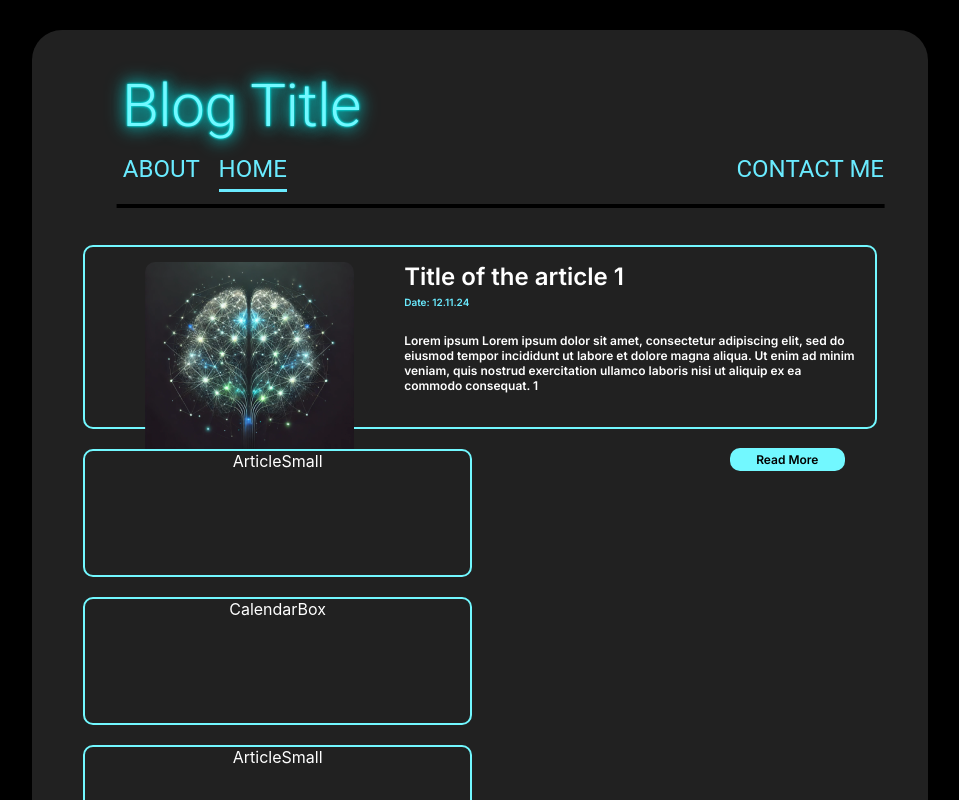
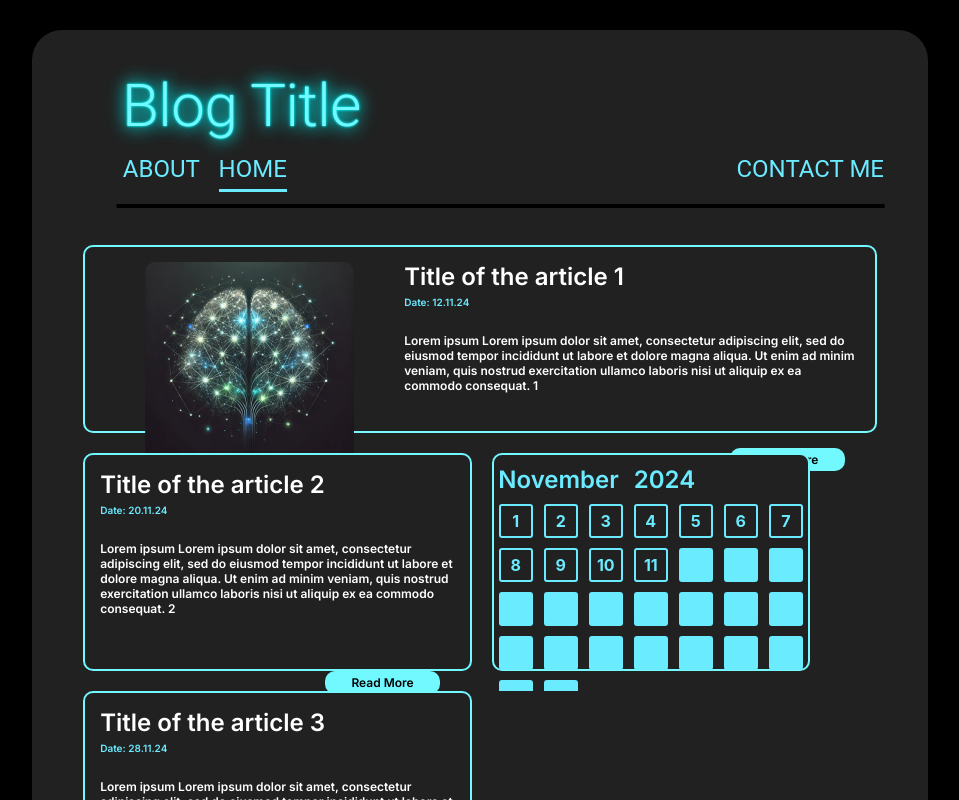
Before and after one commit to Nickolas7711/react-blog, a React (Create React App) app in the folder front-blog/: page / in a window 1280 px wide. Shown: the top 800 px of the page, without its empty margins (160-1119 px from the left). Built offline with nearby package versions, Linux system fonts and the light colour scheme.

Commit message:
working on Calendar

```diff
--- a/front-blog/src/App.jsx
+++ b/front-blog/src/App.jsx
@@ -1,6 +1,6 @@
 import React from 'react';
 import Header from './component/Header/Header';
-import { FooterGrid, HeaderGrid, Item, MainGrid, MainWrapp } from './styled.js';
+import { FooterGrid, HeaderGrid, MainGrid, MainWrapp } from './styled.js';
 import CardArticle from './component/Card/CardArticle.jsx';
 import Footer from './component/Footer/Footer.jsx';
 
@@ -8,19 +8,19 @@ function App() {
   return (
     <MainWrapp container >
     <HeaderGrid size={12}>
-      <Item>
+
         <Header />
-      </Item>
+
     </HeaderGrid>
     <MainGrid size={12}>
-      <Item>
+
       <CardArticle />
-      </Item>
+
     </MainGrid>
     <FooterGrid size={12}>
-      <Item>
+
         <Footer />
-      </Item>
+
     </FooterGrid>
   </MainWrapp>
 
--- /dev/null
+++ b/front-blog/src/component/Calendar/CalendarWidget.jsx
@@ -0,0 +1,50 @@
+import React, { useEffect, useState } from 'react';
+import { BoxDaysGrid, BoxMonthYear, CalendarWidgetBox, NumberDay, TitleMonth, TitleYear } from './ModuleCalendarStyles';
+
+const CalendarWidget = () => {
+
+  const [currentDate] = useState(new Date());
+  const [days, setDays] = useState([]);
+
+  useEffect(() => {
+    const year = currentDate.getFullYear();
+    const month = currentDate.getMonth();
+
+    const daysInMonth = new Date(year, month + 1, 0).getDate();
+
+    const daysArray = Array.from({length: daysInMonth}, (_, i) => {
+      const date = new Date(year, month, i + 1);
+      return {
+        date,
+        isPast: date < new Date(),
+        isToday: date.toDateString() === new Date().toDateString(),
+      }
+    });
+    setDays(daysArray);
+  },[currentDate]);
+
+  const monthNames = [
+    "January", "February", "March", "April", "May", "June", "July", "August", "September", "October", "November", "December"
+  ];
+
+  return (
+    <CalendarWidgetBox>
+      <BoxMonthYear>
+        <TitleMonth>{monthNames[currentDate.getMonth()]}</TitleMonth>
+        <TitleYear>{currentDate.getFullYear()}</TitleYear>
+      </BoxMonthYear>
+      <BoxDaysGrid>
+  {days.map((day, index) => (
+    <NumberDay
+      key={index}
+      status={day.isPast || day.isToday ? 'open' : 'closed'}
+    >
+      {day.isPast || day.isToday ? day.date.getDate() : ""}
+    </NumberDay>
+  ))}
+</BoxDaysGrid>
+    </CalendarWidgetBox>
+  )
+}
+
+export default CalendarWidget;
--- /dev/null
+++ b/front-blog/src/component/Calendar/ModuleCalendarStyles.js
@@ -0,0 +1,69 @@
+import { styled } from '@mui/material/styles';
+
+export const CalendarWidgetBox = styled('div')(() => ({
+  display: 'flex',
+  flexDirection: 'column',
+  justifyContent: 'flex-start',
+  padding: '10px',
+  width: 'auto',
+  height: '243px',
+  gap: '10px',
+}));
+
+export const BoxMonthYear = styled('div')(() => ({
+  display: 'flex',
+  flexDirection: 'row',
+  justifyContent: 'flex-start',
+  width: '305px',
+  gap: '15px',
+
+
+}));
+
+export const TitleMonth = styled('div')(() => ({
+  display: 'flex',
+  flexDirection: 'row',
+  justifyContent: 'flex-start',
+  fontFamily: 'Inter',
+  fontWeight: '600',
+  fontSize: '24px',
+  color: '#6AEBFF',
+
+}));
+
+export const TitleYear = styled('div')(() => ({
+  display: 'flex',
+  flexDirection: 'row',
+  justifyContent: 'flex-start',
+  fontFamily: 'Inter',
+  fontWeight: '600',
+  fontSize: '24px',
+  color: '#6AEBFF',
+
+}));
+
+export const BoxDaysGrid = styled('div')(() => ({
+  display: 'grid',
+  gridTemplateColumns: 'repeat(7, 35px)',
+  justifyItems: 'center',
+  gap: '10px',
+
+}));
+
+export const NumberDay = styled('div')(({ status }) => ({
+  width: '30px',
+  height: '30px',
+  display: 'flex',
+  alignItems: 'center',
+  justifyContent: 'center',
+  borderRadius: '3px',
+  cursor: 'pointer',
+  color: '#6AEBFF',
+  backgroundColor: status === 'open' ? '' : '#6AEBFF', // Цвет фона
+  border: status === 'open' ? '2px solid #6AEBFF' : '2px solid #6AEBFF', // Граница
+  fontWeight: status === 'open' ? 'bold' : 'normal', // Жирный текст
+  transition: 'background-color 0.3s, border 0.3s', // Анимация изменений
+  '&:hover': {
+    backgroundColor: status === 'open' ? '#66BB6A' : '#6AEBFF', // Изменение цвета при наведении
+  },
+}));
--- a/front-blog/src/component/Card/CardArticle.jsx
+++ b/front-blog/src/component/Card/CardArticle.jsx
@@ -1,36 +1,40 @@
 import cardData from '../CardData.json';
-// import CardItem from "./CardItem";
 
 import CadrItemArticleLarge from "./CardItemArticleLarge";
-import { ArticleLarge, ArticleSmall, ArticleSmollBox, ArticleWrapp, CalendarBox, Item } from "./ModuleCardArticleStyles";
+import CadrItemArticleSmall from './CardItemArticleSmall';
+import CalendarWidget from '../Calendar/CalendarWidget'
+import {
+  ArticleLarge,
+  ArticleSmall,
+  ArticleSmollBox,
+  ArticleWrapp,
+  CalendarBox,
+} from "./ModuleCardArticleStyles";
 
 
 
 export default function CardArticle() {
 
   return (
-    // <div style={{display: 'flex', flexDirection: 'row',flexWrap:'wrap', justifyContent: 'space-between', gap: '10px', height:'auto'}}>
-    //   {cardData.map((card) => (
+     //   {cardData.map((card) => (
     //     <CardItem key={card.id} card={card} />
     //   ))}
-    // </div>
-    <ArticleWrapp container>
+
+    <ArticleWrapp container spacing={2}>
   <ArticleLarge size={12}>
     <CadrItemArticleLarge card={cardData[0]}/>
   </ArticleLarge>
   <ArticleSmall size={6}>
-    <Item>ArticleSmall</Item>
+    <CadrItemArticleSmall card={cardData[1]} />
   </ArticleSmall>
   <CalendarBox size={6}>
-    <Item>CalendarBox</Item>
+    <CalendarWidget />
   </CalendarBox>
   <ArticleSmollBox size={12}>
      <ArticleSmall size={6}>
-    <Item>ArticleSmall</Item>
+     <CadrItemArticleSmall card={cardData[2]} />
   </ArticleSmall>
   </ArticleSmollBox>
 </ArticleWrapp>
-
   );
-
 }
--- a/front-blog/src/component/Card/CardItemArticleSmall.jsx
+++ b/front-blog/src/component/Card/CardItemArticleSmall.jsx
@@ -0,0 +1,21 @@
+import React from 'react';
+import { BoxBtnArticleSmall, ButtonArticleSmall, CardInnerTextSmall, CardItemSmall, DateArticleSmall, DescriptionsArticleSmall, TitleArticleSmall } from './ModuleCardItemArticleSmallStules';
+
+
+function CadrItemArticleSmall ({ card }){
+
+  return (
+    <CardItemSmall>
+      <CardInnerTextSmall>
+        <TitleArticleSmall>{card.title}</TitleArticleSmall>
+        <DateArticleSmall>Date: {card.subheader} </DateArticleSmall>
+        <DescriptionsArticleSmall>{card.article}</DescriptionsArticleSmall>
+        <BoxBtnArticleSmall>
+          <ButtonArticleSmall>Read More</ButtonArticleSmall>
+        </BoxBtnArticleSmall>
+      </CardInnerTextSmall>
+    </CardItemSmall>
+  )
+}
+
+export default CadrItemArticleSmall;
--- a/front-blog/src/component/Card/ModuleCardArticleStyles.js
+++ b/front-blog/src/component/Card/ModuleCardArticleStyles.js
@@ -2,14 +2,14 @@ import { Grid2, styled } from "@mui/material";
 
 
 export const ArticleWrapp = styled(Grid2)(() => ({
-  height: 'auto',
+  minHeighteight: '100vh',
   backgroundColor: '#212121',
   gap: '20px',
 
 
 }));
 
-export const ArticleLarge = styled(Grid2)(() => ({
+export const ArticleLarge = styled('div')(() => ({
   width: '100%',
   height: '14.425vw',
   backgroundColor: '#212121',
@@ -20,7 +20,7 @@ export const ArticleLarge = styled(Grid2)(() => ({
 
 export const ArticleSmall = styled(Grid2)(() => ({
   width: '49%',
-  height: '10vw',
+  height: '17vw',
   backgroundColor: '#212121',
   borderRadius: '10px',
   border: '2px solid #72F8FF '
@@ -28,8 +28,10 @@ export const ArticleSmall = styled(Grid2)(() => ({
 }));
 
 export const CalendarBox = styled(Grid2)(() => ({
-  width: '49%',
-  height: '10vw',
+  display: 'flex',
+  justifyContent: 'center',
+  width: '40%',
+  height: '17vw',
   backgroundColor: '#212121',
   borderRadius: '10px',
   border: '2px solid #72F8FF '
@@ -44,10 +46,10 @@ export const ArticleSmollBox = styled(Grid2)(() => ({
 
 }));
 
-export const Item = styled('div')(() => ({
-  padding: '0',
-  textAlign: 'center',
-  color: 'white',
+// export const Item = styled('div')(() => ({
+//   padding: '0',
+//   textAlign: 'center',
+//   color: 'white',
 
 
-}));
+// }));
--- /dev/null
+++ b/front-blog/src/component/Card/ModuleCardItemArticleSmallStules.js
@@ -0,0 +1,81 @@
+import { styled } from '@mui/material/styles';
+
+export const CardItemSmall = styled('div')(() => ({
+  display: 'flex',
+  flexDirection: 'column',
+  justifyContent: 'flex-start',
+  padding: '15px',
+  width: 'auto',
+  height: '243px',
+  gap: '50px',
+}));
+
+export const CardInnerTextSmall = styled('div')(() => ({
+  display: 'flex',
+  flexDirection: 'column',
+  justifyContent: 'flex-start',
+  width: 'auto',
+  height: '220px',
+  gap: '5px',
+
+}));
+
+export const TitleArticleSmall = styled('div')(() => ({
+  display: 'flex',
+  alignItems: 'flex-start',
+  width: 'auto',
+  height: 'auto',
+  fontFamily: 'Inter',
+  fontSize: '24px',
+  fontWeight: '600',
+  color: '#ffffff',
+
+}));
+export const DateArticleSmall = styled('div')(() => ({
+  display: 'flex',
+  alignItems: 'flex-start',
+  width: 'auto',
+  height: 'auto',
+  fontFamily: 'Inter',
+  fontSize: '10px',
+  fontWeight: '600',
+  color: '#6AEBFF',
+
+}));
+export const DescriptionsArticleSmall = styled('div')(() => ({
+  textAlign: 'start',
+  width: 'auto',
+  height: 'auto',
+  fontFamily: 'Inter',
+  fontSize: '12px',
+  fontWeight: '600',
+  color: '#ffffff',
+  paddingTop: '20px',
+
+}));
+
+export const BoxBtnArticleSmall = styled('div')(() => ({
+  display: 'flex',
+  flexDirection: 'row',
+  justifyContent: 'flex-end',
+  paddingTop: '50px',
+  paddingRight: '15px',
+
+
+}));
+
+export const ButtonArticleSmall = styled('div')(() => ({
+  display: 'flex',
+  justifyContent:'center',
+  alignItems: 'center',
+  width: '115px',
+  height: '23px',
+  backgroundColor: '#72F8FF',
+  borderRadius: '10px',
+  fontFamily: 'Inter',
+  fontSize: '12px',
+  fontWeight: '600',
+  color: '#000000',
+
+
+}));
--- a/front-blog/src/styled.js
+++ b/front-blog/src/styled.js
@@ -6,13 +6,6 @@ export const MainWrapp = styled(Grid2)(() => ({
   width: '70vw',
   backgroundColor: '#212121',
   borderRadius: '30px',
-
-
-}));
-
-export const Item = styled('div')(() => ({
-  padding: '0',
-  textAlign: 'center',
 
 
 }));
@@ -26,8 +19,7 @@ export const HeaderGrid = styled(Grid2)(() => ({
 export const MainGrid = styled(Grid2)(() => ({
  padding: '1vw 4vw 2vw 4vw',
  backgroundColor: '#212121',
- height: 'auto',
-//  borderRadius: ' 20px 20px 0px 0px',
+ height: '140vh',
 
 }));
 
```
Also changed, not shown: front-blog/src/component/Card/CardItem.jsx (deleted, +0 -55 lines).
